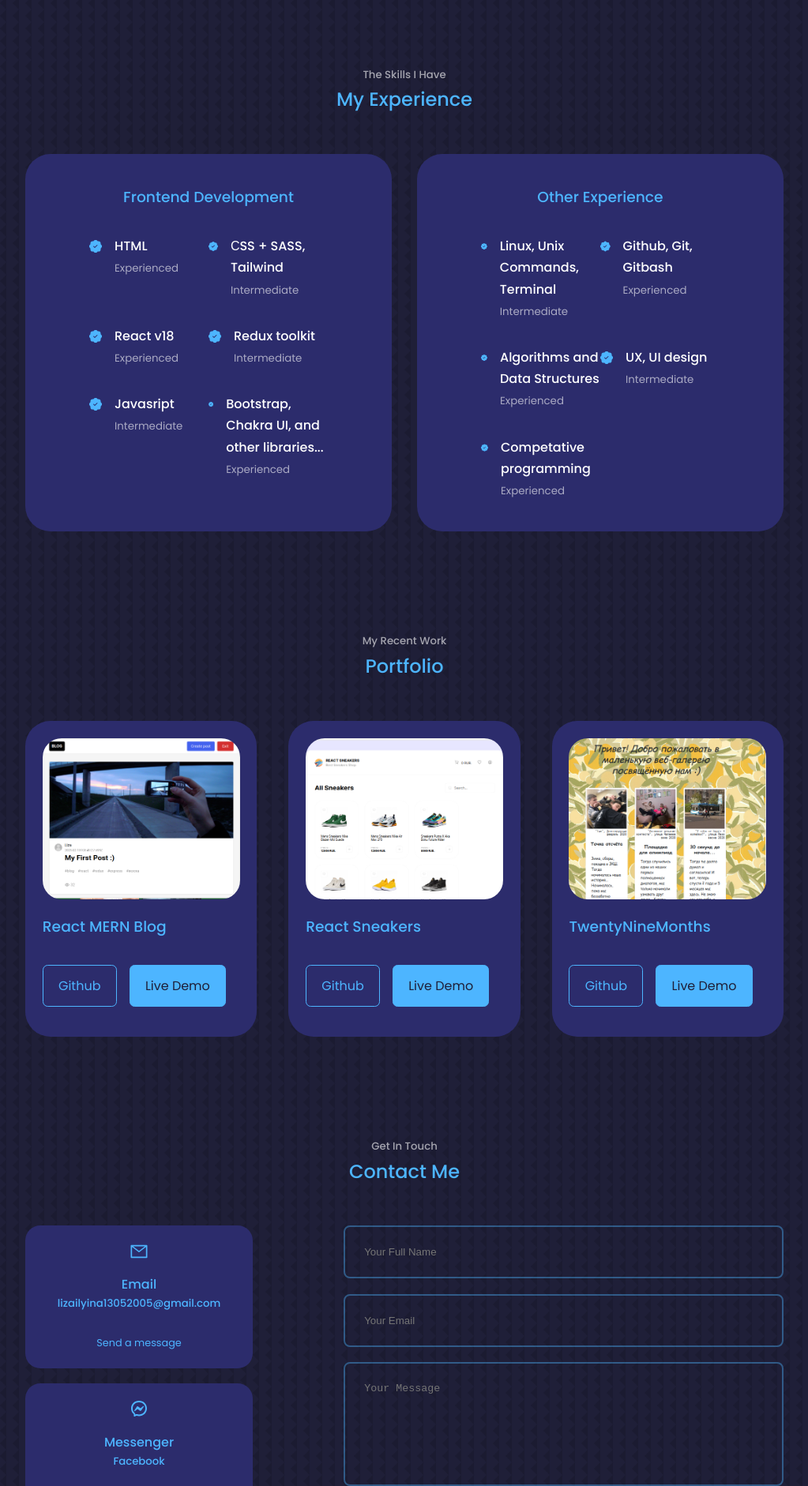
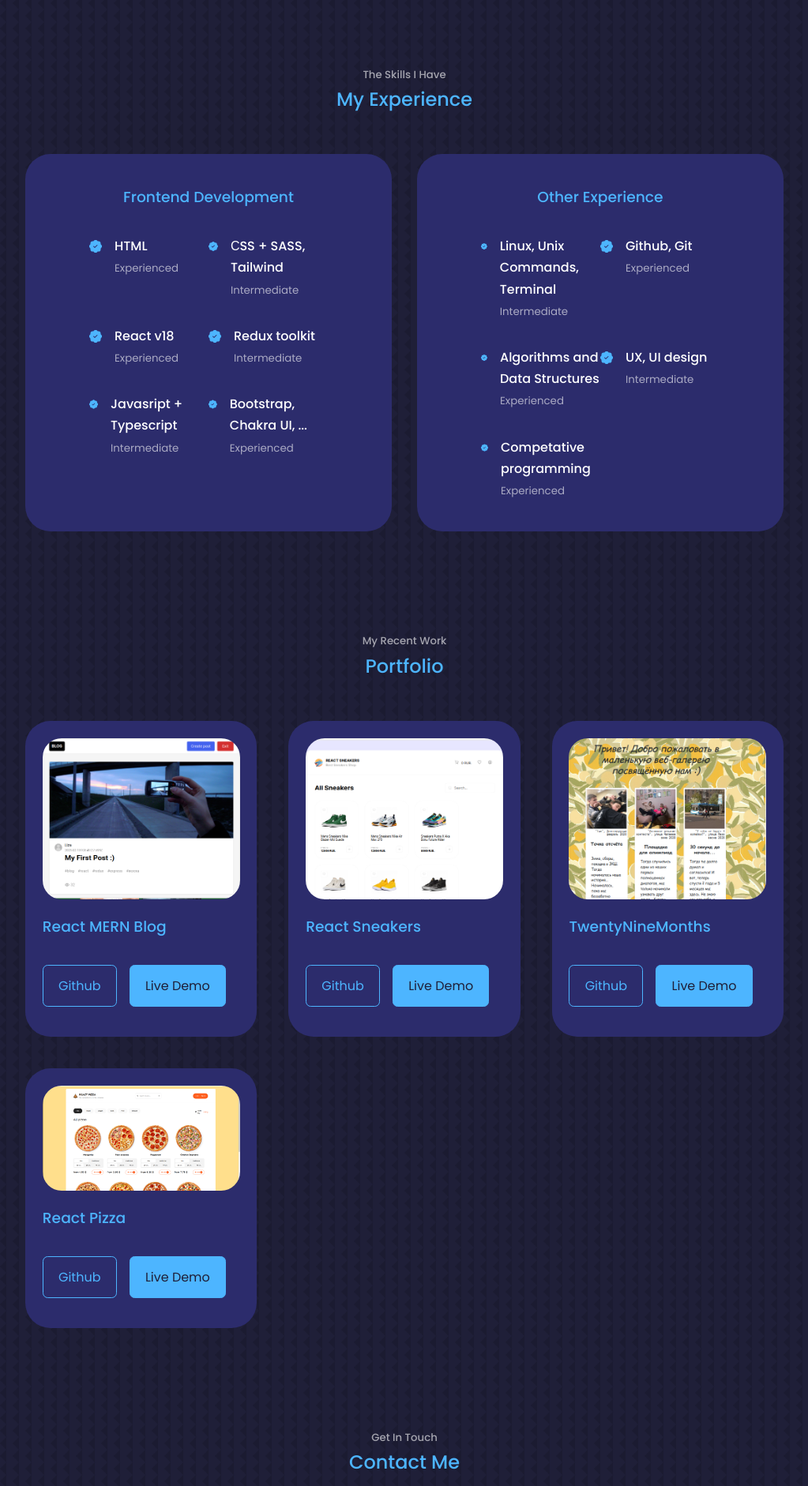
Before and after one commit to lizailyina/portfolio, a React (Create React App) app: page / in a window 1280 px wide. Shown: the part 1508-3390 px from the top of the page at 79% size, without its empty margins (128-1151 px from the left). Built offline with nearby package versions, Linux system fonts and the light colour scheme.

Commit message:
add react-pizza

```diff
--- a/src/components/experience/Experience.jsx
+++ b/src/components/experience/Experience.jsx
@@ -48,14 +48,14 @@ const Experience = () => {
             <article className="experience__details">
               <BsPatchCheckFill className="experience__details-icon" />
               <div>
-                <h4> Javasript </h4>
+                <h4> Javasript + Typescript </h4>
                 <small className='text-light'> Intermediate </small>
               </div>
             </article>
             <article className="experience__details">
               <BsPatchCheckFill className="experience__details-icon" />
               <div>
-                <h4> Bootstrap, Chakra UI, and other libraries... </h4>
+                <h4> Bootstrap, Chakra UI, ... </h4>
                 <small className='text-light'> Experienced </small>
               </div>
             </article>
@@ -75,7 +75,7 @@ const Experience = () => {
             <article className="experience__details">
               <BsPatchCheckFill className="experience__details-icon" />
               <div>
-                <h4> Github, Git, Gitbash </h4>
+                <h4> Github, Git </h4>
                 <small className='text-light'> Experienced </small>
               </div>
             </article>
--- a/src/components/portfolio/Portfolio.jsx
+++ b/src/components/portfolio/Portfolio.jsx
@@ -3,6 +3,7 @@ import './portfolio.css'
 import IMG1 from '../../assets/portfolio1.jpg'
 import IMG2 from '../../assets/portfolio2.jpg'
 import IMG3 from '../../assets/portfolio3.jpg'
+import IMG4 from '../../assets/portfolio4.jpg'
 
 const data = [
   {
@@ -25,6 +26,13 @@ const data = [
     title: "TwentyNineMonths",
     github: "https://github.com/lizailyina/TwentyNineMonths",
     demo: "https://lizailyina.github.io/TwentyNineMonths",
+  },
+  {
+    id: 4,
+    image: IMG4,
+    title: "React Pizza",
+    github: "https://github.com/lizailyina/react-pizza",
+    demo: "https://react-pizza-ptnumzpmt-lizailyina.vercel.app/",
   }
 ]
 
@@ -37,7 +45,7 @@ const Portfolio = () => {
 
       <div className="container portfolio__container">
         {
-          data.map(({id, image, title, github, demo}) => {
+          data.map(({ id, image, title, github, demo }) => {
             return (
               <a href={demo} >
                 <article key={id} className="portfolio__item">
```
Also changed, not shown: src/assets/portfolio4.jpg (added).
